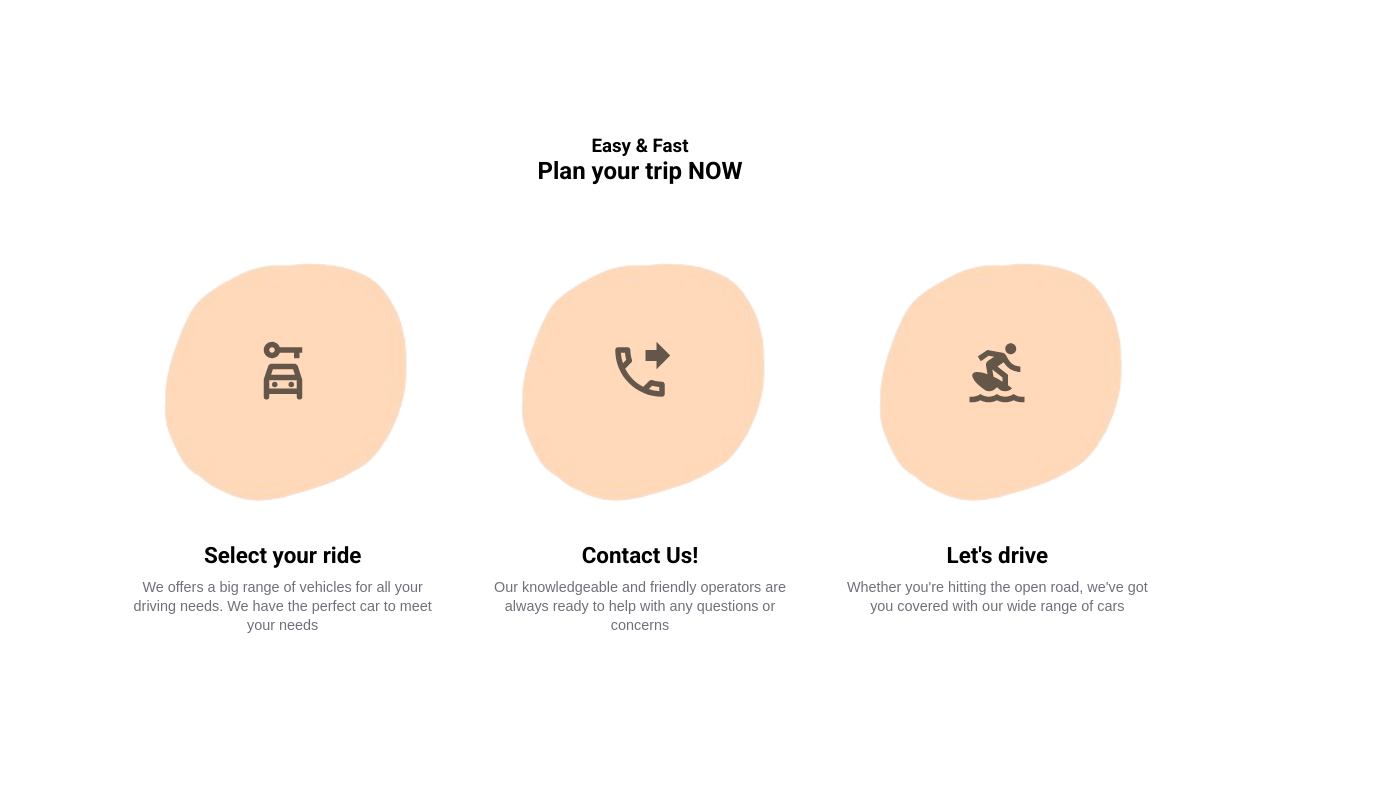
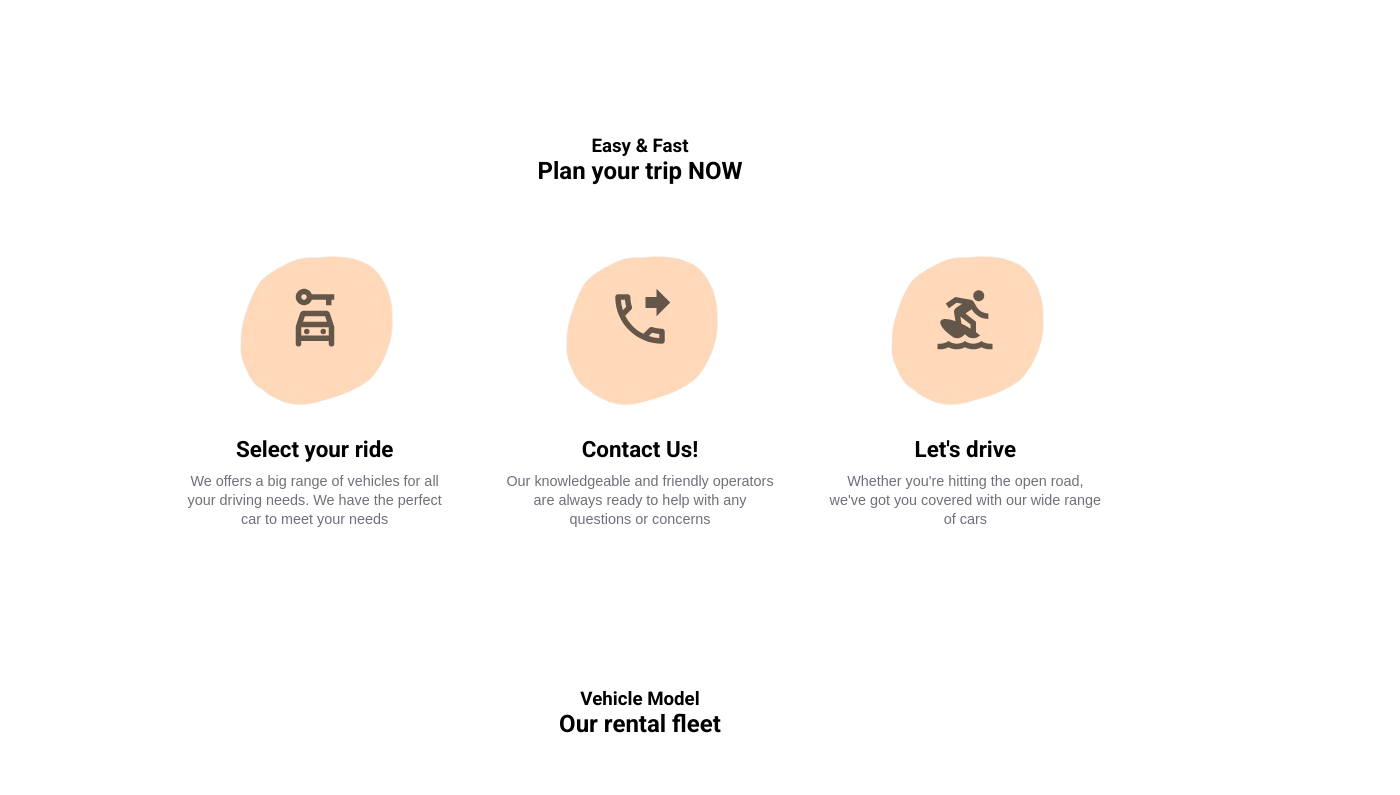
Before and after one commit to CbnMarian/web-car, a React (Create React App) app: page / in a window 1280 px wide. Shown: the part 1240-2035 px from the top of the page, 1400 px wide, since content can reach past the window. Built offline with nearby package versions, Linux system fonts and the light colour scheme.

Commit message:
some mods for css

```diff
--- a/src/Components/booking/bookingnow.css
+++ b/src/Components/booking/bookingnow.css
@@ -13,12 +13,6 @@
   top: 0;
   width: 100%;
   z-index: 999999999;
-}
-
-.container {
-  margin: 0 auto;
-  max-width: 133rem;
-  padding: 0 3.5rem;
 }
 
 .book_content_box {
--- a/src/Components/herosection/herosection.css
+++ b/src/Components/herosection/herosection.css
@@ -8,7 +8,7 @@
 .container {
   margin: 0 auto !important;
   max-width: 133rem !important;
-  padding: 0 3.5rem !important;
+  padding: 0 6.5rem !important;
 }
 .hero__content__car {
   margin-top: 5rem;
@@ -126,6 +126,9 @@
   .hero__content__car {
     display: none;
   }
+  .container {
+    padding: 0 3rem !important;
+  }
 
   .hero-section {
     height: 112vh;
--- a/src/Components/herosection/herosection.js
+++ b/src/Components/herosection/herosection.js
@@ -28,7 +28,7 @@ const Hero = () => {
                 <CheckCircleOutlineOutlinedIcon style={{ marginLeft: "8px" }} />
               </a>
               <a className="hero__content__btn__learn" href="/learn-more">
-                Lear More <ArrowForwardIosIcon style={{ marginLeft: "8px" }} />
+                Learn More <ArrowForwardIosIcon style={{ marginLeft: "8px" }} />
               </a>
             </div>
           </div>
--- a/src/Components/pickcar/pickcar.css
+++ b/src/Components/pickcar/pickcar.css
@@ -1,10 +1,5 @@
 .pick-section {
   padding: 10rem 0;
-}
-.container {
-  margin: 0 auto;
-  max-width: 133rem;
-  padding: 0 4.5rem;
 }
 
 .pick-container {
@@ -35,7 +30,7 @@
   font-family: Poppins, sans-serif;
   font-size: 1.2rem;
   font-weight: 600;
-  padding: 1rem 1.5rem;
+  padding: 1.6rem 1.5rem;
   text-align: center;
   transition: all 0.2s;
 }
@@ -146,9 +141,6 @@
   .pick-car {
     max-width: 15rem;
   }
-  .container {
-    padding: 1rem 1rem;
-  }
 
   .pick-box {
     margin-bottom: 2rem;
--- a/src/Components/plansection/plan.css
+++ b/src/Components/plansection/plan.css
@@ -1,15 +1,7 @@
 .plan-section {
   background-color: #fff;
 }
-.container {
-  margin: 0 auto;
-  max-width: 133rem;
-  padding: 0 2.5rem;
-}
-.plan-container {
-  display: flex;
-  flex-direction: column;
-}
+
 .plan-container-title {
   color: #010103;
   margin: 0 auto;
@@ -44,7 +36,7 @@
 }
 
 .plan-container-inside img {
-  width: 100%;
+  width: 70%;
   height: auto;
 }
 
```
